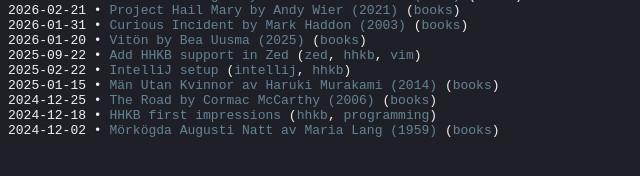
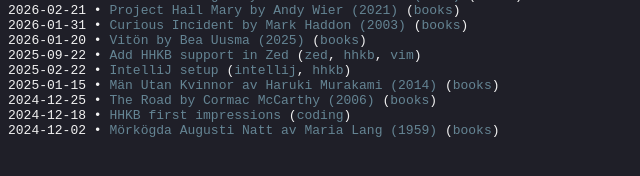
Before and after one commit to s-estay/s-estay.github.io, a Jekyll site: the page built from index.md, in a window 1280 px wide. Shown: the part 242-418 px from the top of the page, without its empty margins (0-640 px from the left). Built offline with Jekyll 4.4.1, drawn with Linux system fonts in a browser that asks for light colours.

Commit message:
Change tags for HHKB first impressions post
Updated tags for the HHKB blog entry from 'hhkb, programming' to 'coding'.

```diff
--- a/_posts/2024-12-18-hhkb.md
+++ b/_posts/2024-12-18-hhkb.md
@@ -1,7 +1,7 @@
 ---
 layout: blog-entry
 title: HHKB first impressions
-tags: [hhkb, programming]
+tags: [coding]
 ---
 
 I got myself a Happy Hacking Keyboard as a Christmas present this year. The keyboard has a modified ANSI layout that allows for a more effective typing experience. What drew me to this keyboard was the promise of the end game keyboard, a better layout for programming, the simple yet elegant design, the lack of batteries, and the fact that it was made in Japan.
```
